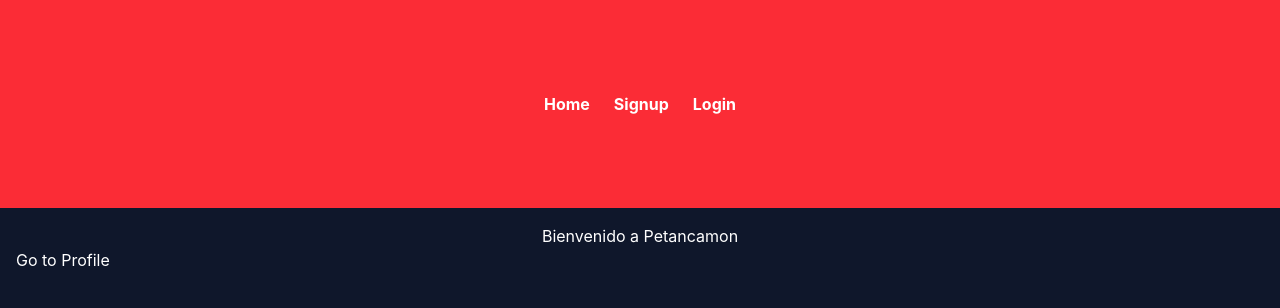
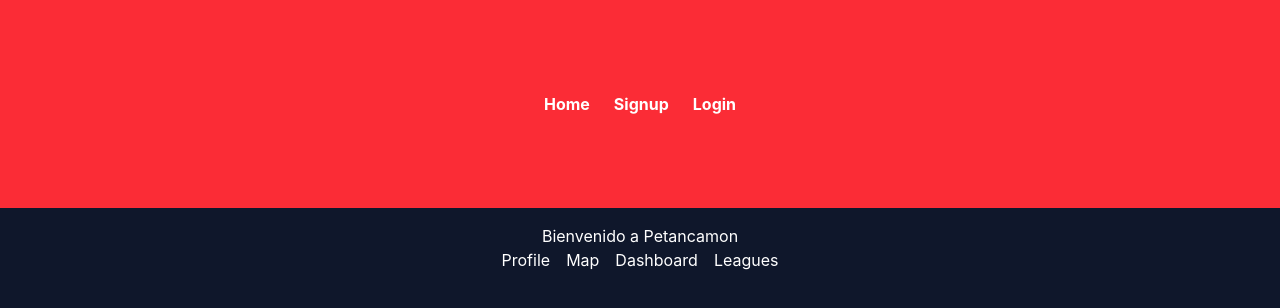
Before and after one commit to Jopen-89/Petancamon-frontend, a React (Vite) app: page / in a window 1280 px wide. Shown: the top 308 px of the page. Built offline with nearby package versions, Linux system fonts and the light colour scheme.

Commit message:
feat(ui): update home page navigation

```diff
--- a/src/pages/HomePage.tsx
+++ b/src/pages/HomePage.tsx
@@ -24,8 +24,14 @@ export const HomePage = () => {
           <p className="text-green-600 font-semibold">{successMessage}</p>
         )}
       </div>
+
       <h2 className="flex justify-center">Bienvenido a Petancamon</h2>
-      <Link to={"/profile"}>Go to Profile</Link>
+      <div className="flex justify-center gap-4">
+        <Link to={"/profile"}>Profile</Link>
+        <Link to={"/googlemap"}>Map</Link>
+        <Link to={"/dashboard"}>Dashboard</Link>
+        <Link to={"/leagues"}>Leagues</Link>
+      </div>
     </>
   );
 };
```
